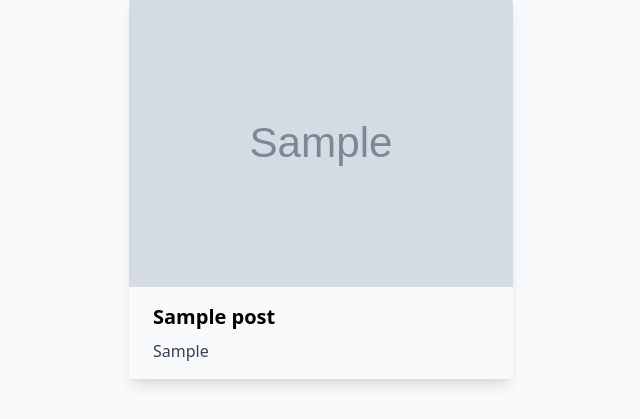
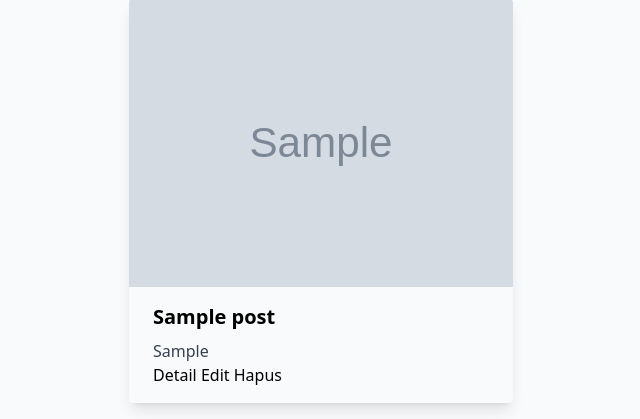
Before and after one commit to hafidzahm/storygram, a Node server app: page /profiles/1 in a window 1280 px wide. Shown: the part 589-1008 px from the top of the page, without its empty margins (319-959 px from the left). Before the commit the page ends 975 px from the top, so only its background shows below. Run offline with Node 20, Linux system fonts and the light colour scheme; a user stored in the database is signed in; tables that the repository leaves empty hold one stand-in row (values such as "Sample post"); grey boxes marked "Sample" are stand-in pictures; some libraries are stand-ins or nearby versions.

Commit message:
refactor posts

```diff
--- a/controllers/controller.js
+++ b/controllers/controller.js
@@ -42,8 +42,9 @@ class Controller {
           id: +profileId,
         },
       });
+      console.log(data);
       // res.json(data);
-      res.render('profile', {data})
+      res.render('profile', {data, profileId})
     } catch (error) {
       console.log(error);
       throw error;
--- a/views/profile.ejs
+++ b/views/profile.ejs
@@ -75,9 +75,13 @@
             <img class="w-full" src="<%= post.picturePost %>" alt="<%= post.titlePost %>">
             <div class="px-6 py-4">
                 <div class="font-bold text-xl mb-2"><%= post.titlePost %></div>
+
                 <p class="text-gray-700 text-base">
                     <%= post.captionPost %>
                 </p>
+                <a href="/profiles/<%= profileId %>/posts/<%= post.id %>" class="btn btn-primary">Detail</a>
+                <a href="/profiles/<%= profileId %>/posts/<%= post.id %>/edit" class="btn btn-primary">Edit</a>
+                <a href="/profiles/<%= profileId %>/posts/<%= post.id %>/delete" class="btn btn-primary">Hapus</a>
             </div>
             <!-- < -->
         </div>
```
